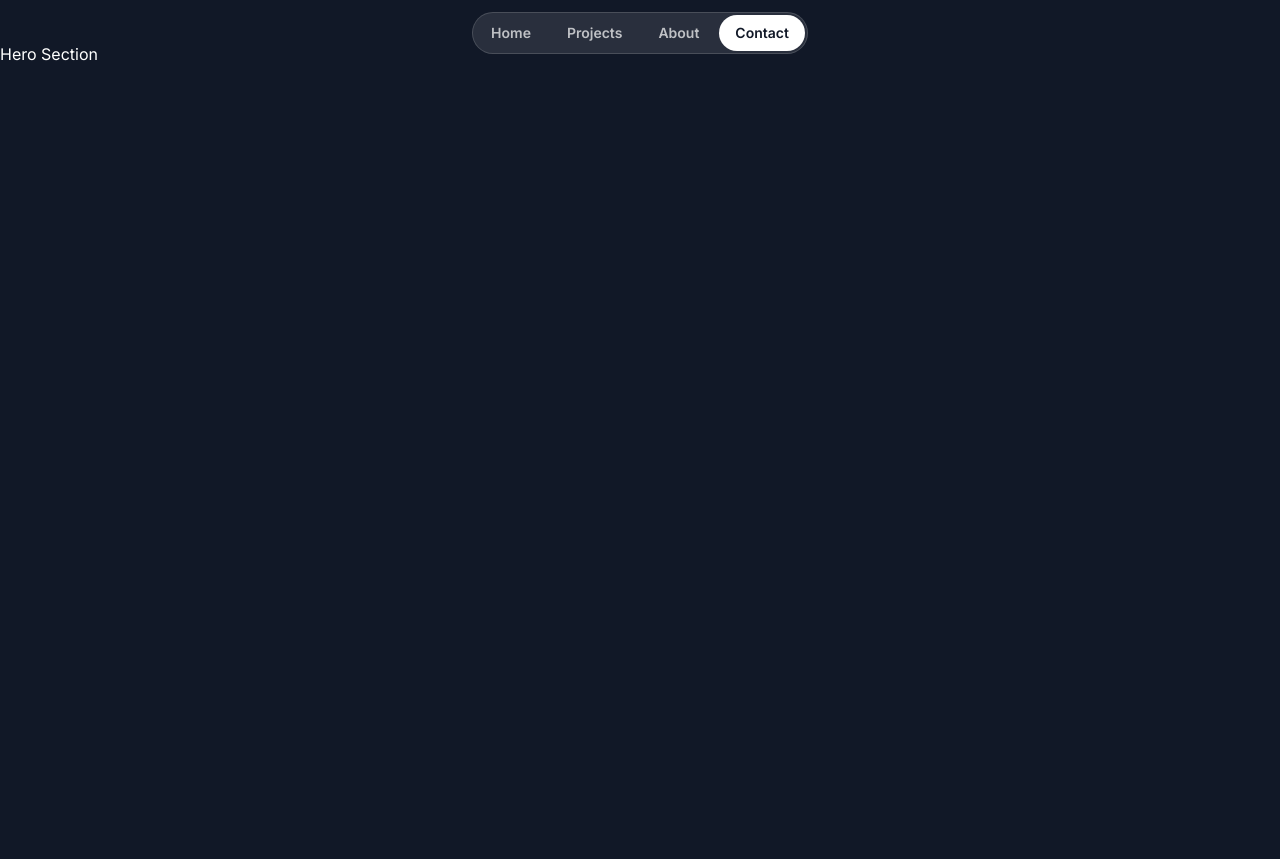
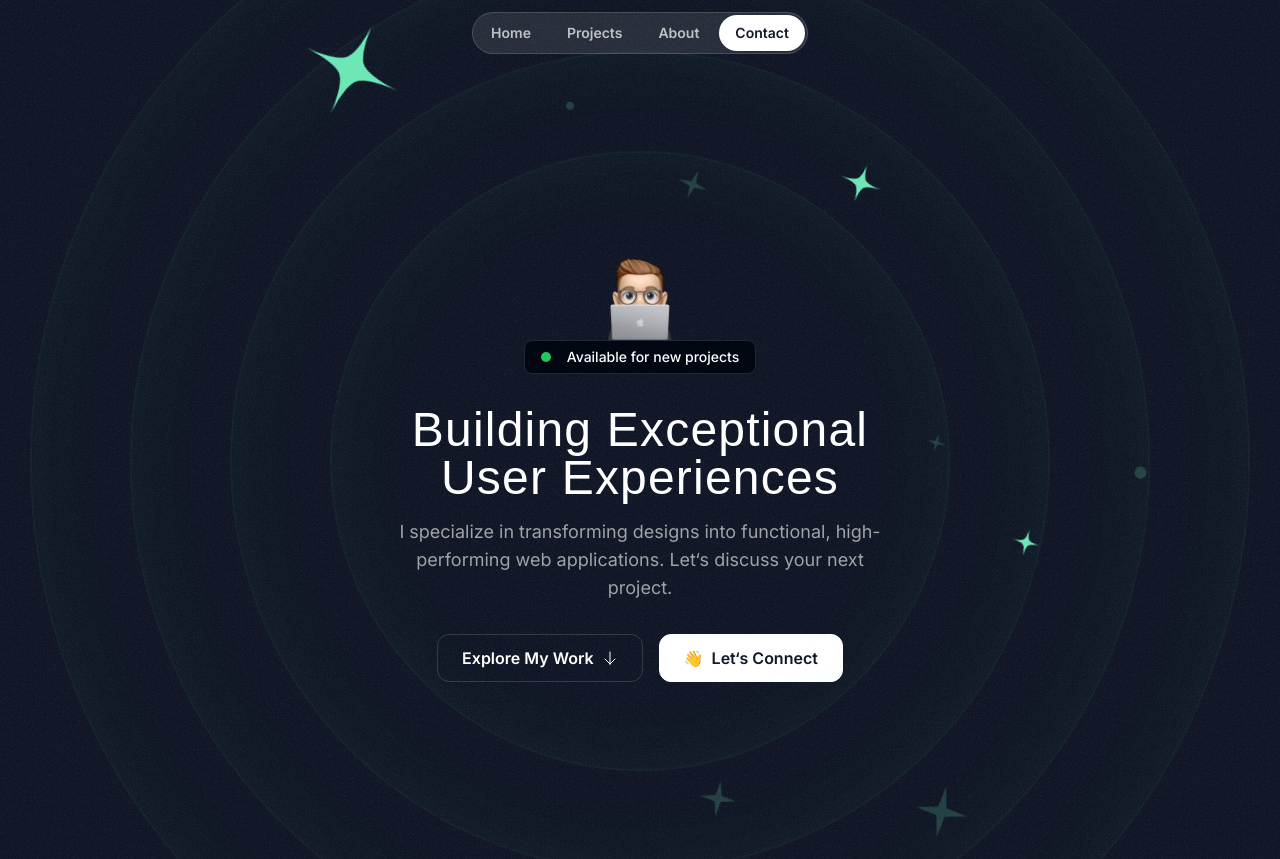
Before and after one commit to ziad-elnady/portfolio, a Next.js app: page / in a window 1280 px wide. Shown: the top 859 px of the page. Before the commit the page ends 800 px from the top, so only its background shows below. Built offline with nearby package versions, Linux system fonts and the light colour scheme; a web font is replaced by a local one.

Commit message:
added HeroSection

```diff
--- a/src/app/globals.css
+++ b/src/app/globals.css
@@ -6,4 +6,8 @@
 	.nav-item {
 		@apply px-4 py-2 rounded-full text-white/70 text-sm font-semibold hover:bg-white/10 hover:text-white transition duration-300;
 	}
+
+	.hero-ring {
+		@apply absolute inset-0 border-2 top-1/2 left-1/2 -translate-x-1/2 -translate-y-1/2 rounded-full border-emerald-300/5 shadow-[0_0_80px_inset] shadow-emerald-300/5;
+	}
 }
--- /dev/null
+++ b/src/components/HeroOrbit.tsx
@@ -0,0 +1,23 @@
+import { PropsWithChildren } from 'react';
+
+export const HeroOrbit = ({ children, size, rotation }: PropsWithChildren<{ rotation: number; size: number }>) => {
+	return (
+		<div className="absolute left-1/2 top-1/2 -translate-x-1/2 -translate-y-1/2">
+			<div
+				className="animate-spin [animation-duration:30s] flex items-start justify-start"
+				style={{
+					transform: `rotate(${rotation}deg)`,
+					width: `${size}px`,
+					height: `${size}px`
+				}}>
+				<div
+					className="inline-flex animate-spin [animation-duration:5s]"
+					style={{
+						transform: `rotate(${rotation * -1}deg)`
+					}}>
+					{children}
+				</div>
+			</div>
+		</div>
+	);
+};
--- a/src/sections/Header.tsx
+++ b/src/sections/Header.tsx
@@ -1,6 +1,6 @@
 export const Header = () => {
 	return (
-		<div className="flex justify-center items-center relative top-3">
+		<div className="flex justify-center items-center fixed top-3 w-full z-10">
 			<nav className="flex gap-1 p-0.5 border border-white/15 rounded-full bg-white/10 backdrop:blur">
 				<a href="#" className="nav-item">
 					Home
--- a/src/sections/Hero.tsx
+++ b/src/sections/Hero.tsx
@@ -1,3 +1,76 @@
+import ArrowDown from '@/assets/icons/arrow-down.svg';
+import Sparkle from '@/assets/icons/sparkle.svg';
+import StarIcon from '@/assets/icons/star.svg';
+import grainImage from '@/assets/images/grain.jpg';
+import memojiImage from '@/assets/images/memoji-computer.png';
+import { HeroOrbit } from '@/components/HeroOrbit';
+import Image from 'next/image';
+
 export const HeroSection = () => {
-  return <div>Hero Section</div>;
+	return (
+		<div className="py-32 md:py-48 lg:py-60 relative z-0 overflow-x-clip">
+			<div className="absolute inset-0 [mask-image:linear-gradient(to_bottom, transparent, black_10%, black_70%, transparent)]">
+				<div className="absolute inset-0 -z-30 opacity-5" style={{ backgroundImage: `url(${grainImage.src})` }}></div>
+				<div className="size-[620px] hero-ring"></div>
+				<div className="size-[820px] hero-ring"></div>
+				<div className="size-[1020px] hero-ring"></div>
+				<div className="size-[1220px] hero-ring"></div>
+				<HeroOrbit rotation={-72} size={800}>
+					<StarIcon className="size-28 text-emerald-300" />
+				</HeroOrbit>
+				<HeroOrbit rotation={20} size={550}>
+					<StarIcon className="size-12 text-emerald-300" />
+				</HeroOrbit>
+				<HeroOrbit rotation={98} size={590}>
+					<StarIcon className="size-8 text-emerald-300" />
+				</HeroOrbit>
+				<HeroOrbit rotation={-14} size={430}>
+					<Sparkle className="size-8 text-emerald-300/20" />
+				</HeroOrbit>
+				<HeroOrbit rotation={79} size={440}>
+					<Sparkle className="size-5 text-emerald-300/20" />
+				</HeroOrbit>
+				<HeroOrbit rotation={178} size={530}>
+					<Sparkle className="size-10 text-emerald-300/20" />
+				</HeroOrbit>
+				<HeroOrbit rotation={144} size={710}>
+					<Sparkle className="size-14 text-emerald-300/20" />
+				</HeroOrbit>
+				<HeroOrbit rotation={85} size={720}>
+					<div className="size-3 bg-emerald-300/20 rounded-full" />
+				</HeroOrbit>
+				<HeroOrbit rotation={-41} size={520}>
+					<div className="size-2 bg-emerald-300/20 rounded-full" />
+				</HeroOrbit>
+				<HeroOrbit rotation={-5} size={650}>
+					<div className="size-2 bg-emerald-300/20 rounded-full" />
+				</HeroOrbit>
+			</div>
+			<div className="container">
+				<div className="flex flex-col items-center">
+					<Image src={memojiImage} alt="Person peeking from behind laptop" className="size-[100px]" />
+					<div className="inline-flex items-center gap-4 bg-gray-950 px-4 py-1.5 border border-gray-800 rounded-lg">
+						<div className="bg-green-500 size-2.5 rounded-full"></div>
+						<div className="text-sm font-medium">Available for new projects</div>
+					</div>
+				</div>
+				<div className="max-w-lg mx-auto">
+					<h1 className="font-serif text-3xl md:text-5xl capitalize text-center mt-8 tracking-wide">building exceptional user experiences</h1>
+					<p className="mt-4 text-center text-white/60 md:text-lg">
+						I specialize in transforming designs into functional, high-performing web applications. Let&lsquo;s discuss your next project.
+					</p>
+					<div className="flex flex-col md:flex-row items-center justify-center gap-4 mt-8">
+						<button className="inline-flex items-center gap-2 border border-white/15 px-6 h-12 rounded-xl">
+							<span className="font-semibold">Explore My Work</span>
+							<ArrowDown className="size-4" />
+						</button>
+						<button className="inline-flex items-center gap-2 border border-white bg-white text-gray-900 px-6 h-12 rounded-xl">
+							<span>👋</span>
+							<span className="font-semibold">Let&lsquo;s Connect</span>
+						</button>
+					</div>
+				</div>
+			</div>
+		</div>
+	);
 };
```
